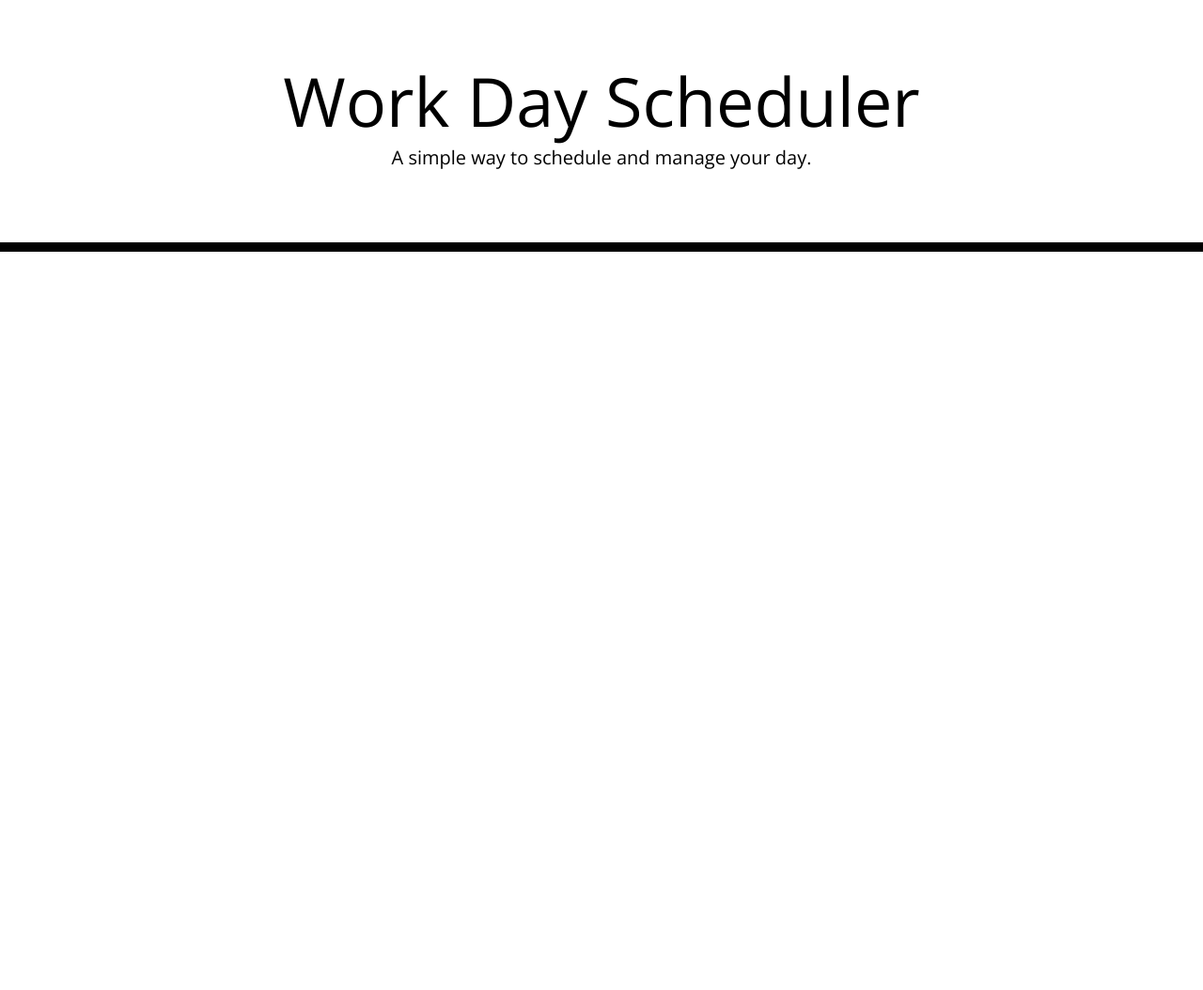
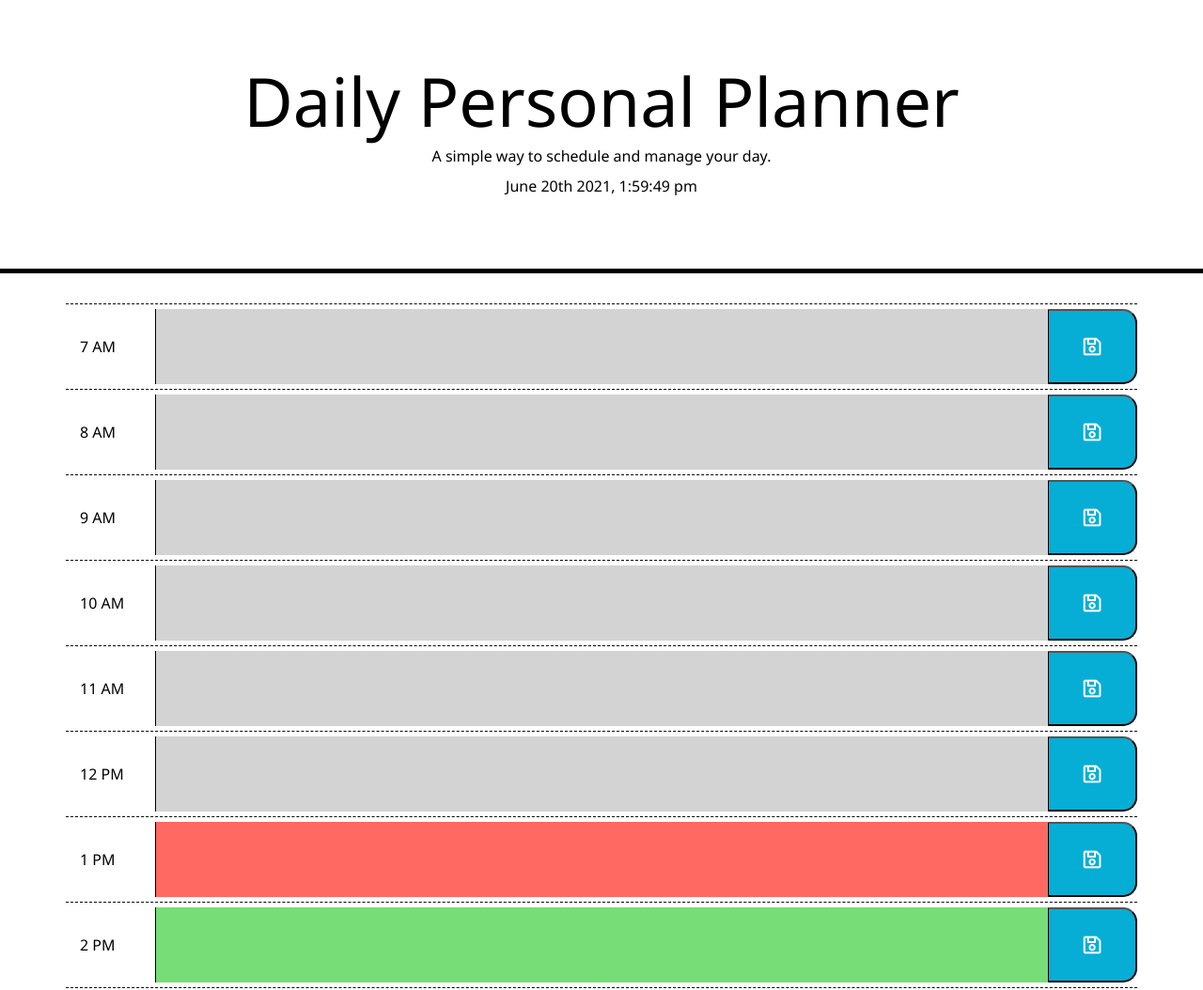
Before and after one commit to avidrunner87/daily-planner, a plain HTML site: page index.html in a window 1280 px wide. Shown: the top 1054 px of the page at 94% size. Before the commit the page ends 800 px from the top, so only its background shows below. Drawn offline with nearby package versions, Linux system fonts and the light colour scheme.

Commit message:
Added hours to the planner, color coded based on current hour, enabled capture of items in local storage including adding, replacing, and deleting

```diff
--- a/assets/css/style.css
+++ b/assets/css/style.css
@@ -1,24 +1,17 @@
+/* Formatting for the overall web page */
 body {
-  font-family: 'Open Sans', sans-serif;
+  font-family: 'Segoe UI', Tahoma, Geneva, Verdana, sans-serif;
   font-size: 16px;
   line-height: 1;
 }
 
-textarea {
-  background: transparent;
-  border: none;
-  resize: none;
-  color: #000000;
-  border-left: 1px solid black;
-  padding: 10px;
-}
-
+/* Formatting for the header */
 .jumbotron {
   text-align: center;
   background-color: transparent;
   color: black;
   border-radius: 0;
-  border-bottom: 10px solid black;
+  border-bottom: 5px solid black;
 }
 
 .description {
@@ -30,31 +23,30 @@ textarea {
   border-radius: 15px;
 }
 
+/* Formatting for the main content */
 .row {
   white-space: pre-wrap;
-  height: 80px;
-  border-top: 1px solid white;
-}
-
-.hour {
+  align-items: center;
+  min-height: 80px;
   background-color: #ffffff;
   color: #000000;
   border-top: 1px dashed #000000;
+  padding: 5px 0px 5px 0px;
 }
 
-.past {
-  background-color: #d3d3d3;
-  color: white;
+.container:last-child {
+  border-bottom: 1px dashed #000000;
 }
 
-.present {
-  background-color: #ff6961;
-  color: white;
-}
-
-.future {
-  background-color: #77dd77;
-  color: white;
+.textarea {
+  background: transparent;
+  border: none;
+  resize: none;
+  height: 80px;
+  color: #000000;
+  border-left: 1px solid black;
+  padding: 14px;
+  word-wrap: break-word;
 }
 
 .saveBtn {
@@ -63,6 +55,7 @@ textarea {
   border-bottom-right-radius: 15px;
   background-color: #06aed5;
   color: white;
+  height: 80px;
 }
 
 .saveBtn i:hover {
--- a/assets/scripts/script.js
+++ b/assets/scripts/script.js
@@ -0,0 +1,146 @@
+// ------------- Assignment Code -------------
+let plannerDateTime;
+
+// Using a 24 hour clock (0-23), define the default range for the planner
+let plannerStartTime = 7;
+let plannerEndTime = 18;
+
+// ---------------- Functions ----------------
+// Run on web page load
+function init() {
+
+    plannerDateTime = setInterval( function() {
+        updateDateTime();
+    }, 1000)
+
+    renderPlanner();
+}
+
+// Add the current date/time information to the web page
+function updateDateTime() {
+    $("#currentDay").text(moment().format("MMMM Do YYYY, h:mm:ss a"));
+
+    localStorage.setItem("dailyPersonalPlanner_currentHour", moment().format("H"));
+
+    renderPlannerBackground();
+}
+
+// Render the planner on the screen
+function renderPlanner() {
+    // Build the planner
+    for (let i = plannerStartTime; i < plannerEndTime; i++) {
+        // Build each planner row
+        let $plannerRowDiv = $("<div>");
+        $plannerRowDiv.attr("id", `row${i}`);
+        $plannerRowDiv.addClass("row");
+
+        // Build the time column of the planner row
+        let $plannerRowTimeDiv = $("<div>");
+        $plannerRowTimeDiv.attr("id", `rowHour-${i}`);
+        $plannerRowTimeDiv.addClass("col-sm-2 col-md-2 col-lg-1");
+        $plannerRowTimeDiv.text(moment(`T${i}`, "hh").format("h A"));
+
+        $plannerRowDiv.append($plannerRowTimeDiv);
+
+        // Build the input column of the planner row
+        let $plannerRowInputDiv = $("<input>");
+        $plannerRowInputDiv.attr("id", `rowInput-${i}`);
+        $plannerRowInputDiv.attr("type", "text");
+        $plannerRowInputDiv.addClass("col-xs-10 col-sm-8 col-md-9 col-lg-10 textarea");
+
+        $plannerRowDiv.append($plannerRowInputDiv);
+
+        // Build the save button of the planner row
+        let saveIcon = $("<i class='far fa-save fa-lg'></i>");
+        let $plannerRowSaveDiv = $("<button>");
+        $plannerRowSaveDiv.attr("id", `rowSave-${i}`);
+        $plannerRowSaveDiv.addClass("col-xs-2 col-sm-2 col-md-1 col-lg-1 saveBtn");
+
+        $plannerRowSaveDiv.append(saveIcon);
+
+        $plannerRowDiv.append($plannerRowSaveDiv);
+
+        // Append the row to the main container
+        $(".container").append($plannerRowDiv);
+    }
+
+    // Get planner content
+    renderPlannerContent();
+}
+
+// Render the background for each row in the planner
+function renderPlannerBackground() {
+    let currentHour = Number(localStorage.getItem("dailyPersonalPlanner_currentHour"));
+    let plannerRows = document.querySelectorAll("input");
+
+    // Rotate through each row in the planner and set the background color
+    plannerRows.forEach(element => {
+        let idHour = Number(element.id.substring(element.id.indexOf("-") + 1));
+
+        if (idHour < currentHour) {
+            element.style.background = "#d3d3d3";
+        } else if (idHour === currentHour) {
+            element.style.background = "#ff6961";
+        } else {
+            element.style.background = "#77dd77";
+        }
+    });
+}
+
+// Render on screen planner data from local storage
+function renderPlannerContent() {
+    // Get the list of planner items from local storage
+    let plannerItems = JSON.parse(localStorage.getItem("dailyPersonalPlanner_plannerItems-" + moment().format("YYYY-MM-DD")));
+    if (plannerItems === null) {
+        plannerItems = [];
+    }
+
+    for (let i = 0; i < plannerItems.length; i++) {
+        inputEl = document.getElementById(`rowInput-${plannerItems[i].itemHour}`);
+        inputEl.value = plannerItems[i].itemInput;
+    }
+
+}
+
+// Calls init to retrieve data and render it to the page on load
+init();
+
+// ------------- Event Listeners -------------
+document.addEventListener("click", function(event) {
+    if (event.target.matches("button") === true || event.target.parentNode.matches("button") === true) {
+        const id = event.target.id || event.target.parentNode.id;
+        console.log(id);
+        // Get planner items from local storage
+        let plannerItems = JSON.parse(localStorage.getItem("dailyPersonalPlanner_plannerItems-" + moment().format("YYYY-MM-DD")));
+        if (plannerItems === null) {
+            plannerItems = [];
+        }
+
+        // Set the new entry for the array
+        inputEl = "rowInput-" + id.substring(id.indexOf("-") + 1);
+        let itemHour = id.substring(id.indexOf("-") + 1);
+        let itemInput = document.getElementById(inputEl).value;
+        let newEntry = {
+            "itemHour": itemHour,
+            "itemInput": itemInput
+        }
+
+        // Check if an item already exists in the array and either add new or delete and add
+        let validateItem = plannerItems.filter(item =>(item.itemHour === itemHour));
+        let itemIndex = plannerItems.findIndex(item => item.itemHour === itemHour);
+        if (validateItem.length === 0 && newEntry.itemInput.length > 0) {
+            // Does not exist in array so add
+            plannerItems.push(newEntry);
+        } else if (newEntry.itemInput.length > 0) {
+            // Does exist in the array so delete and add
+            plannerItems.splice(itemIndex, 1);
+            plannerItems.push(newEntry);
+        } else {
+            // Delete entry in the array
+            plannerItems.splice(itemIndex, 1);
+        }
+
+        // Store changes back to local storage
+        localStorage.setItem("dailyPersonalPlanner_plannerItems-" + moment().format("YYYY-MM-DD"), JSON.stringify(plannerItems));
+    }
+})
--- a/index.html
+++ b/index.html
@@ -17,9 +17,9 @@
 </head>
 <body>
     <header class="jumbotron">
-        <h1 class="display-3">Work Day Scheduler</h1>
-        <p class="lead">A simple way to schedule and manage your day.</p>
-        <p id="currentDay" class="lead"></p>
+        <h1 class="display-3">Daily Personal Planner</h1>
+        <p class="description">A simple way to schedule and manage your day.</p>
+        <p id="currentDay" class="time-block"></p>
     </header>
     <main>
         <div class="container"></div>
```
